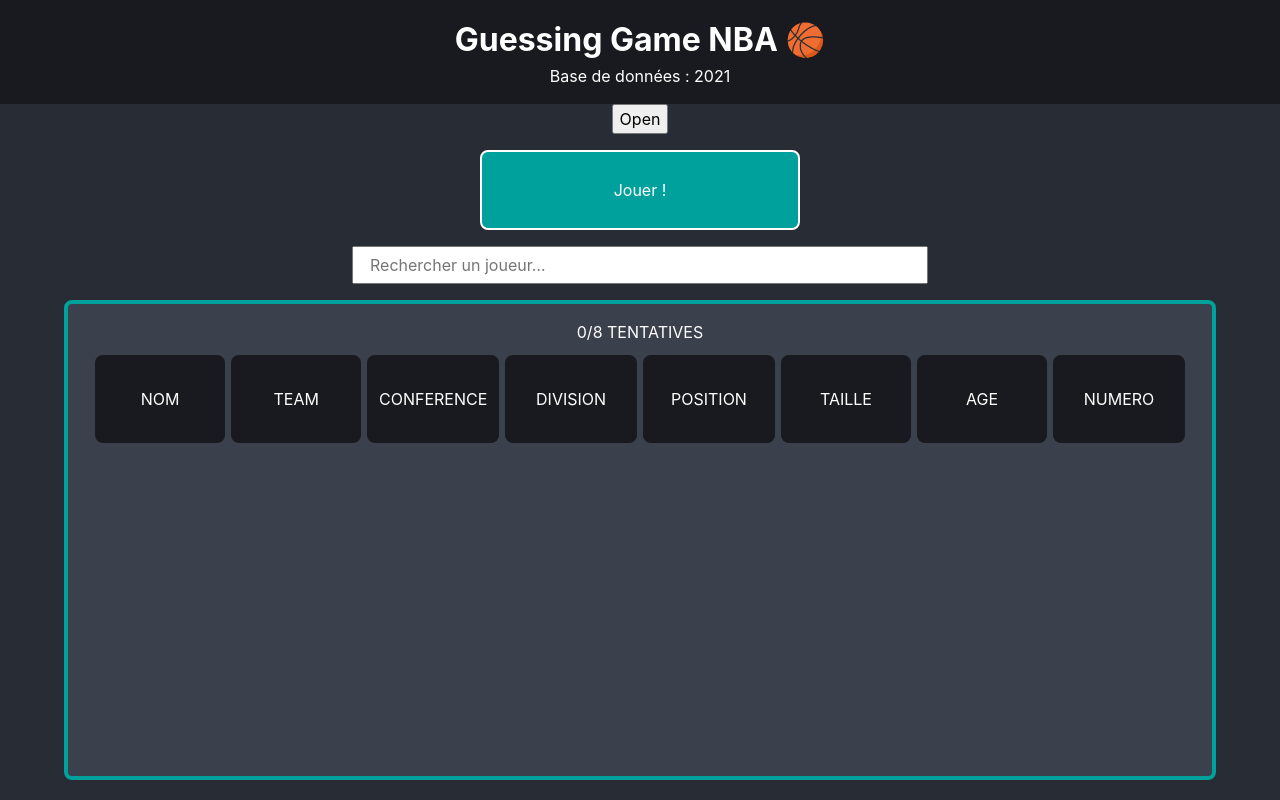
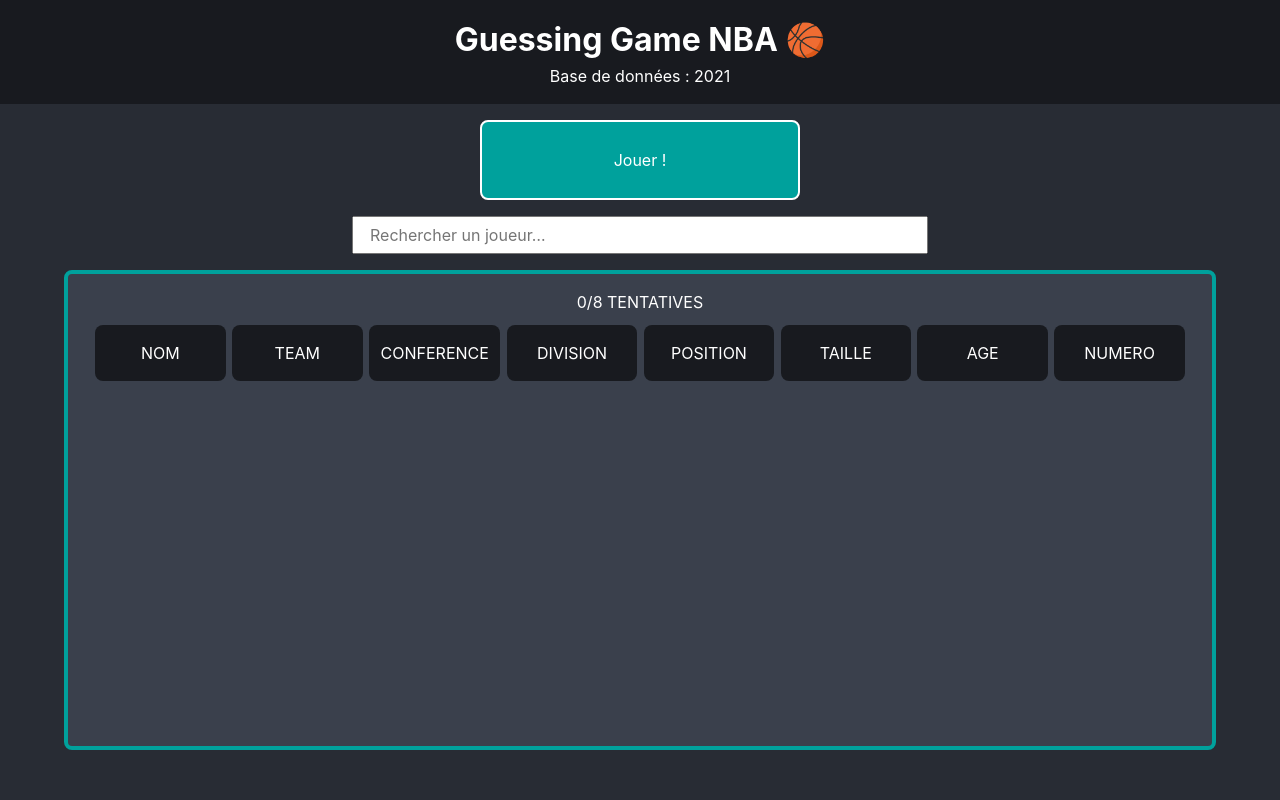
Before and after one commit to JeremyBreton/GuessingGame, a React (Vite) app: page / in a window 1280 px wide. Built offline with nearby package versions, Linux system fonts and the light colour scheme.

Commit message:
add modal when win + delete button openModal

```diff
--- a/src/components/App/Modal/Modal.tsx
+++ b/src/components/App/Modal/Modal.tsx
@@ -18,9 +18,6 @@ function Modal() {
 
   return (
     <>
-      <button onClick={toggleModal} className="btn-modal">
-        Open
-      </button>
       {modalOpen && (
         <div className="modal-overlay" onClick={toggleModal}>
           <div className="modal-content">
--- a/src/components/App/PlayerToFind/PlayerToFind.scss
+++ b/src/components/App/PlayerToFind/PlayerToFind.scss
@@ -21,7 +21,7 @@
     &-div {
       width: 12%;
       background: v.$color-bg-darkest;
-      padding: v.$gutter * 2;
+      padding: v.$gutter;
       border-radius: v.$gutter/2;
       margin: v.$gutter/5;
       align-items: center;
--- a/src/store/reducers/formReducer.ts
+++ b/src/store/reducers/formReducer.ts
@@ -146,7 +146,6 @@ const FormReducer = createReducer(initialState, (builder) => {
           // alert(`YOU WIN, THE RIGHT ANSWER IS ${state.playertoWin.player}`);
         }
       } else if (isPlayerAlreadySelected) {
-        alert('Player déjà sélectionné !');
       }
     })
     // !
```
Also changed, not shown: 1 other file (tests, documents, lock files or other folders).
